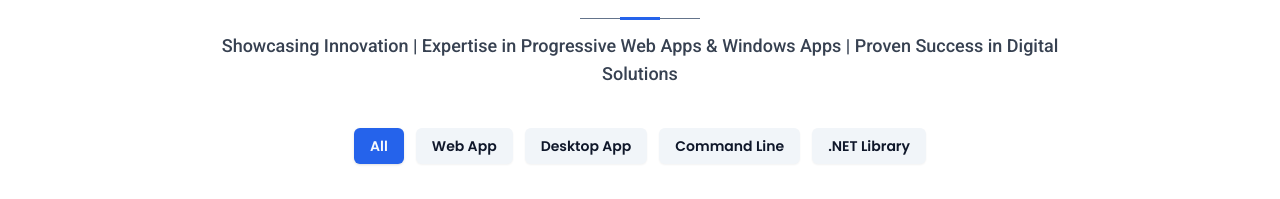
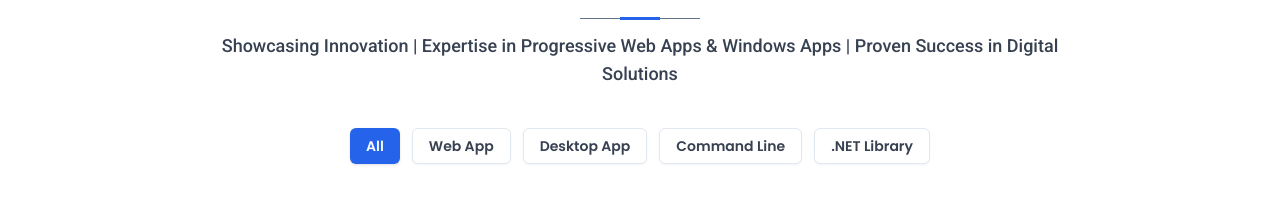
Before and after one commit to ChauhanJaved/frameworkteam, a Next.js app: page / in a window 1280 px wide. Shown: the part 1962-2161 px from the top of the page. Built offline with nearby package versions, Linux system fonts and the light colour scheme.

Commit message:
portfolio component update

```diff
--- a/src/components/portfolio.tsx
+++ b/src/components/portfolio.tsx
@@ -39,7 +39,7 @@ export default function Portfolio(props: { galleryID: string }) {
           <li key={index}>
             <Button
               onClick={() => handleCategoryClick(item)}
-              variant={selectedCategory === item ? "default" : "secondary"}
+              variant={selectedCategory === item ? "default" : "outline"}
             >
               {item}
             </Button>
```
